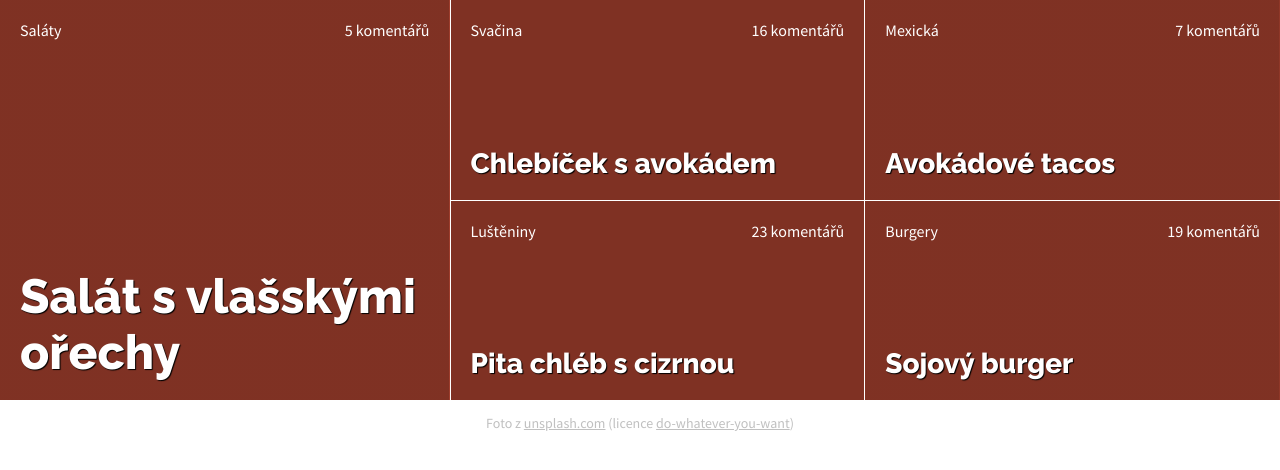
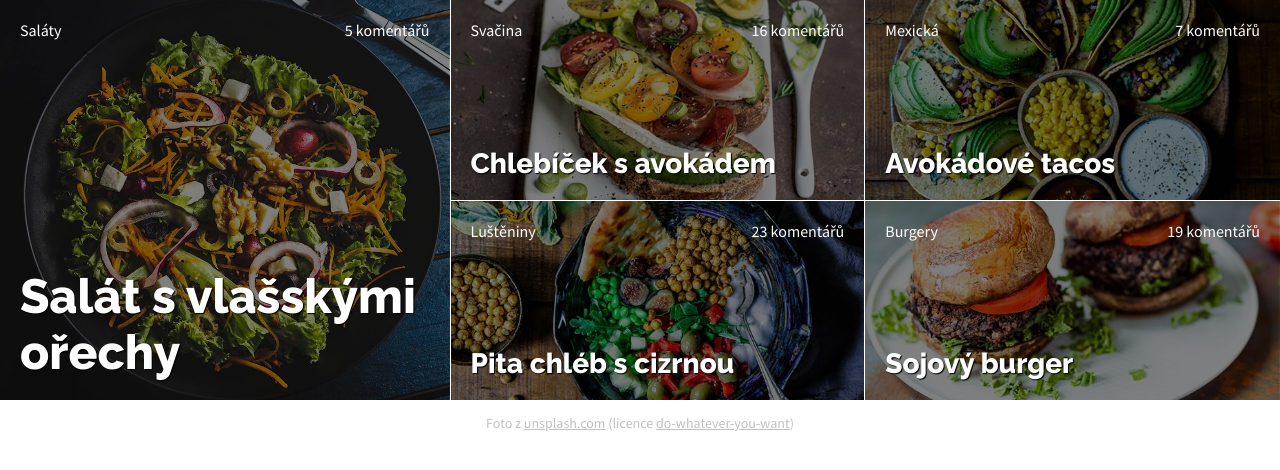
Before and after one commit to Digitalni-akademie-Web-Jaro-2020-Praha/ukol-recepty-VFryzlova, a plain HTML site: page index.html in a window 1280 px wide. Drawn offline with Linux system fonts and the light colour scheme.

Commit message:
Obrázky zpraveny

```diff
--- a/index.html
+++ b/index.html
@@ -13,7 +13,7 @@
   <body>
     <!-- hlavni recept -->
     <div class="wrapper">
-      <div class="velke recepty" style="background-image:linear-gradient( rgba(0, 0, 0, 0.5) 100%, rgba(0, 0, 0, 0.5)100%), url(images/salat.jpg)">
+      <div class="velke recepty" style="background-image:linear-gradient( rgba(0, 0, 0, 0.5) 100%, rgba(0, 0, 0, 0.5)100%), url(Veganska-varianta/images/salat.jpg)">
         <div class="recept-header">
           <div class="kategorie">Saláty</div>
           <div class="komentare">5 komentářů</div>
@@ -23,7 +23,7 @@
 
       <!-- maly recept 2 -->
       <div class="male-wrapper">
-        <div class="recepty postranni-border vrchni-border" style="background-image:linear-gradient( rgba(0, 0, 0, 0.5) 100%, rgba(0, 0, 0, 0.5)100%), url(images/chlebicek.jpg)">
+        <div class="recepty postranni-border vrchni-border" style="background-image:linear-gradient( rgba(0, 0, 0, 0.5) 100%, rgba(0, 0, 0, 0.5)100%), url(Veganska-varianta/images/chlebicek.jpg)">
           <div class="recept-header">
             <div class="kategorie">Svačina</div>
             <div class="komentare">16 komentářů</div>
@@ -32,7 +32,7 @@
         </div>
 
         <!-- maly recept 3 -->
-        <div class="recepty vrchni-border" style="background-image:linear-gradient( rgba(0, 0, 0, 0.5) 100%, rgba(0, 0, 0, 0.5)100%), url(images/tacos.jpg)">
+        <div class="recepty vrchni-border" style="background-image:linear-gradient( rgba(0, 0, 0, 0.5) 100%, rgba(0, 0, 0, 0.5)100%), url(Veganska-varianta/images/tacos.jpg)">
           <div class="recept-header">
             <div class="kategorie">Mexická</div>
             <div class="komentare">7 komentářů</div>
@@ -41,7 +41,7 @@
         </div>
 
         <!-- maly recept 4 -->
-        <div class="recepty postranni-border" style="background-image:linear-gradient( rgba(0, 0, 0, 0.5) 100%, rgba(0, 0, 0, 0.5)100%), url(images/cizrna.jpg)">
+        <div class="recepty postranni-border" style="background-image:linear-gradient( rgba(0, 0, 0, 0.5) 100%, rgba(0, 0, 0, 0.5)100%), url(Veganska-varianta/images/cizrna.jpg)">
           <div class="recept-header">
             <div class="kategorie">Luštěniny</div>
             <div class="komentare">23 komentářů</div>
@@ -49,7 +49,7 @@
           <div class="nadpis"><h1>Pita chléb s cizrnou</h1></div>
         </div>
         <!-- maly recept 5 -->
-        <div class="recepty" style="background-image:linear-gradient( rgba(0, 0, 0, 0.5) 100%, rgba(0, 0, 0, 0.5)100%), url(images/burger.jpg)">
+        <div class="recepty" style="background-image:linear-gradient( rgba(0, 0, 0, 0.5) 100%, rgba(0, 0, 0, 0.5)100%), url(Veganska-varianta/images/burger.jpg)">
           <div class="recept-header">
             <div class="kategorie">Burgery</div>
             <div class="komentare">19 komentářů</div>
```
